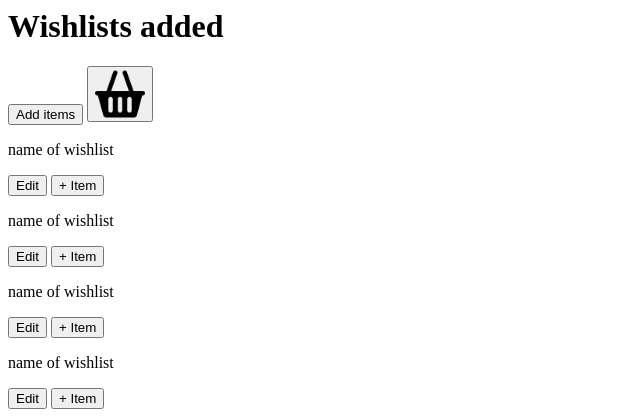
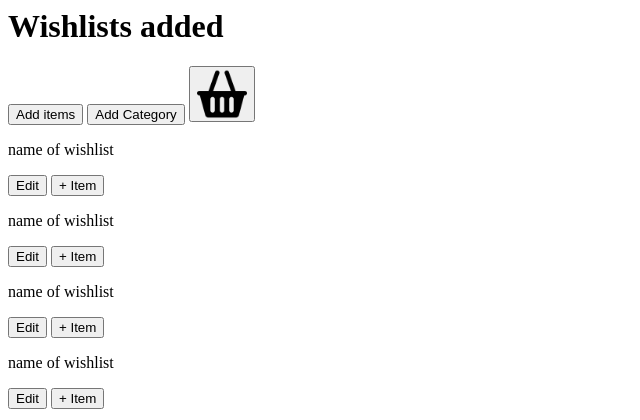
Before and after one commit to saadman2001rahman/wishlist_website, a PHP site: page /main_page.php in a window 1280 px wide. Shown: the top 420 px of the page, without its empty margins (0-640 px from the left). Run offline with PHP 8.4, Linux system fonts and the light colour scheme.

Commit message:
added button to add item category

```diff
--- a/main_page.php
+++ b/main_page.php
@@ -14,6 +14,7 @@
     <div className="nav_bar">
         <h1>Wishlists added</h1>
         <button className="button_add_wishlist">Add items</button>
+        <button className="button_item_category">Add Category</button>
         <button className="button_show_basket"><img src="images/basket_image.png" width="50" </button>
     </div>
 
```
